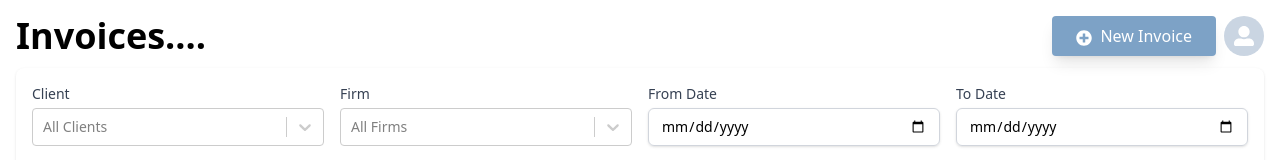
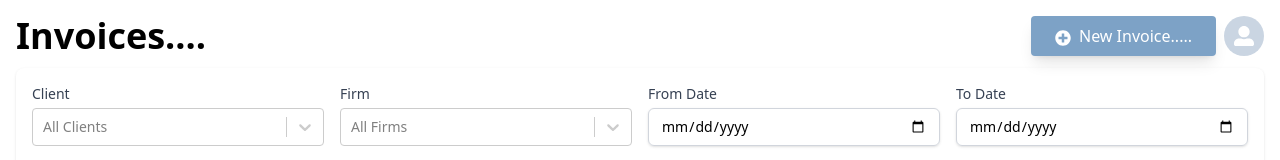
Before and after one commit to Finaxis002/invoicing, a React (Vite) app: page / in a window 1280 px wide. Shown: the top 160 px of the page. Built offline with nearby package versions, Linux system fonts and the light colour scheme; no server answers.

Commit message:
check ci cd

```diff
--- a/src/components/ViewInvoices.jsx
+++ b/src/components/ViewInvoices.jsx
@@ -501,7 +501,7 @@ export default function ViewInvoices() {
             >
               <div className="flex justify-center items-center">
                 <FaPlusCircle className="text-s mt-1" />
-                <span className="ml-2 font-sans">New Invoice</span>
+                <span className="ml-2 font-sans">New Invoice.....</span>
               </div>
             </button>
             <ProfileDropdown />{" "}
```
